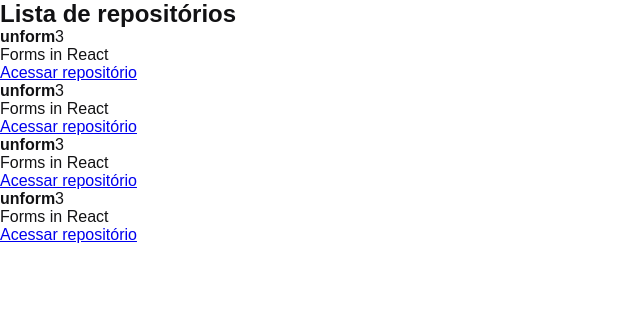
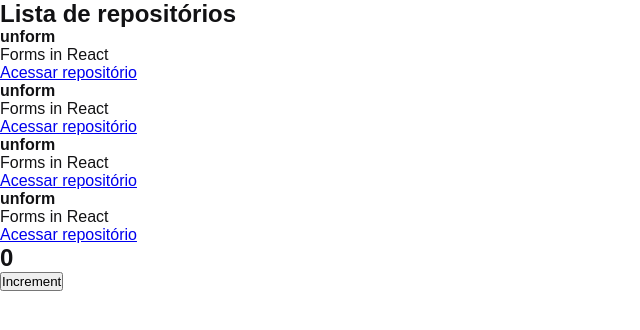
Before and after one commit to rmkaneko/01-github-explorer, a React app: page / in a window 1280 px wide. Shown: the top 330 px of the page, without its empty margins (0-640 px from the left). Built offline with nearby package versions, Linux system fonts and the light colour scheme.

Commit message:
Feature - studying State in React

```diff
--- a/src/App.jsx
+++ b/src/App.jsx
@@ -1,6 +1,13 @@
+import { Counter } from './components/Counter';
 import { RepositoryList } from './components/RepositoryList';
 import './styles/global.scss';
 
 export function App() {
-    return <RepositoryList />
+    return (
+        <>
+            <RepositoryList />
+            <Counter />
+        </>
+
+    )
 }
--- /dev/null
+++ b/src/components/Counter.jsx
@@ -0,0 +1,18 @@
+import {useState} from 'react';
+
+export function Counter() {
+    const [counter, setCounter] = useState(0);
+
+    function increment() {
+        setCounter (counter + 1);
+    }
+
+    return (
+        <div>
+            <h2>{counter}</h2>
+            <button type="button" onClick={increment}>
+                Increment
+            </button>
+        </div>
+    )
+}
--- a/src/components/RepositoryItem.jsx
+++ b/src/components/RepositoryItem.jsx
@@ -1,7 +1,7 @@
 export function RepositoryItem(props) {
     return (
         <li>
-            <strong>{props.repository.name ?? 'Default'}</strong>3
+            <strong>{props.repository.name?? 'Default'}</strong>
             <p>{props.repository.description}</p>
             <a href={props.repository.link}>
                 Acessar repositório
```
